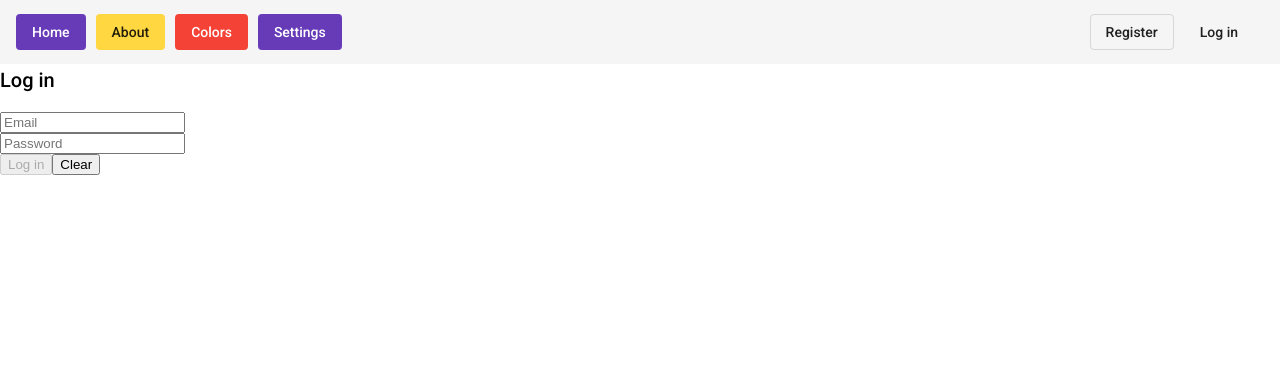
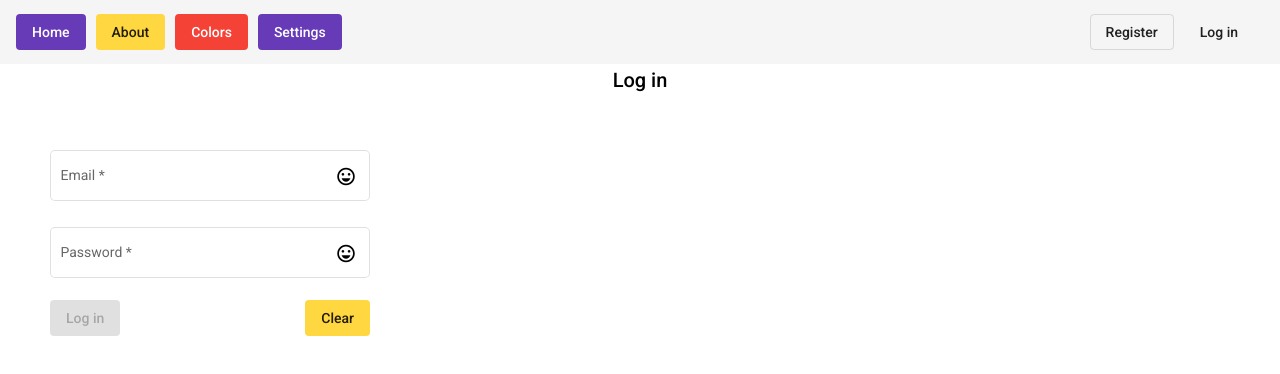
Before and after one commit to Juszczak/angular-fundamentals, an Angular app: page /auth/login in a window 1280 px wide. Shown: the top 374 px of the page. Built offline with nearby package versions, Linux system fonts and the light colour scheme.

Commit message:
Material Login
Signed-off-by: Adrian Juszczak <adrian@juszczak.io>

```diff
--- a/src/app/auth/login/login.component.html
+++ b/src/app/auth/login/login.component.html
@@ -2,33 +2,50 @@
 
 <form [formGroup]="formGroup" (ngSubmit)="onSubmit($event)">
   <div>
+    <mat-form-field appearance="outline">
+      <mat-label>Email</mat-label>
       <input
+        matInput
         type="email"
         formControlName="email"
-      placeholder="Email" />
+        placeholder="Enter your email address" />
 
-    <span class="message">
+      <mat-icon matSuffix>sentiment_very_satisfied</mat-icon>
+
+      <mat-hint>
         {{ emailMessage$ | async }}
-    </span>
+      </mat-hint>
+    </mat-form-field>
   </div>
 
   <div>
+    <mat-form-field appearance="outline">
+      <mat-label>Password</mat-label>
       <input
+        matInput
         type="password"
         formControlName="password"
-      placeholder="Password" />
+        placeholder="Enter your password" />
 
-    <span class="message">
+      <mat-icon matSuffix>sentiment_very_satisfied</mat-icon>
+
+      <mat-hint>
         {{ passwordMessage$ | async }}
-    </span>
+      </mat-hint>
+    </mat-form-field>
   </div>
 
-  <div>
+  <div class="buttons">
     <button type="submit"
+            mat-raised-button
+            color="primary"
             [disabled]="buttonDisabled$ | async"
       >
       Log in
     </button>
-    <button type="reset">Clear</button>
+    <button type="reset"
+            mat-flat-button
+            color="accent"
+      >Clear</button>
   </div>
 </form>
--- a/src/app/auth/login/login.component.scss
+++ b/src/app/auth/login/login.component.scss
@@ -0,0 +1,17 @@
+h2 {
+  text-align: center;
+}
+
+form {
+  margin: 50px;
+  width: 320px;
+}
+
+mat-form-field {
+  width: 100%;
+}
+
+.buttons {
+  display: flex;
+  justify-content: space-between;
+}
--- a/src/app/auth/login/login.component.ts
+++ b/src/app/auth/login/login.component.ts
@@ -5,6 +5,7 @@ import { AuthService } from '../auth.service';
 import { AuthUser } from '../model/auth-user.interface';
 import { AuthResponse } from '../model/auth-response.interface';
 import { Router } from '@angular/router';
+import { MatSnackBar } from '@angular/material/snack-bar';
 
 @Component({
   selector: 'app-login',
@@ -54,7 +55,11 @@ export class LoginComponent implements OnInit {
     }),
   );
 
-  constructor(private authService: AuthService, private router: Router) {}
+  constructor(
+    private authService: AuthService,
+    private router: Router,
+    private snackBar: MatSnackBar,
+  ) {}
 
   public ngOnInit(): void {
     const valueChanges$ = this.formGroup.valueChanges;
@@ -68,13 +73,19 @@ export class LoginComponent implements OnInit {
       const user: AuthUser = this.formGroup.value;
       this.authService.loginUser(user).subscribe((response: AuthResponse) => {
         if (response.error) {
-          console.log('login error');
+          this.snackBar.open('Login failed', null, {
+            duration: 1000,
+          });
           return;
         }
 
         if (response.token) {
           sessionStorage.setItem('session-token', response.token);
-          console.log('login success!');
+          this.snackBar.open('Logged in!', null, {
+            duration: 1000,
+            verticalPosition: 'top',
+            horizontalPosition: 'right',
+          });
           this.router.navigateByUrl('/settings');
         }
       });
```
Also changed, not shown: src/app/auth/auth.module.ts (+8 -0 lines). Lines whose indentation alone changed are shown as unchanged.
